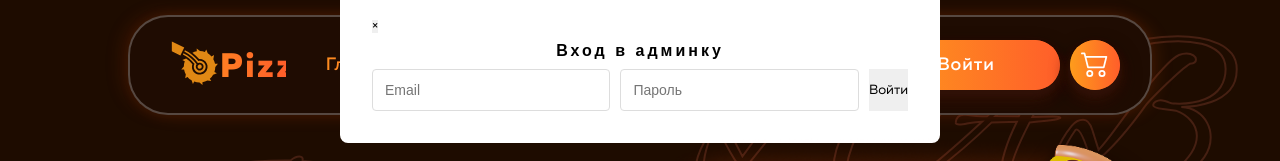
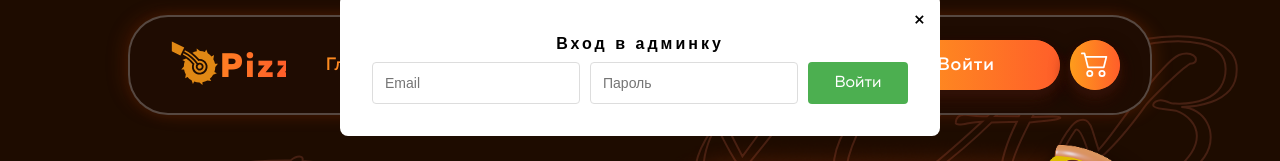
Before and after one commit to kimmito/pizzaLab, a React (Create React App) app: page / in a window 1280 px wide. Both pictures are taken after a click on the button "Войти". Shown: the top 161 px of the page. Built offline with nearby package versions, Linux system fonts and the light colour scheme; no server answers; the database is empty.

Commit message:
Update loginForm.css

```diff
--- a/src/css/loginForm.css
+++ b/src/css/loginForm.css
@@ -27,7 +27,7 @@
     text-align: center;
 }
 
-.close-button {
+.login-close-button {
     position: absolute;
     top: 10px;
     right: 10px;
@@ -66,7 +66,7 @@
     border-color: #4CAF50;
 }
 
-.submit-button {
+.login-submit-button {
     position: relative;
     left: 0;
     width: 100px;
```
